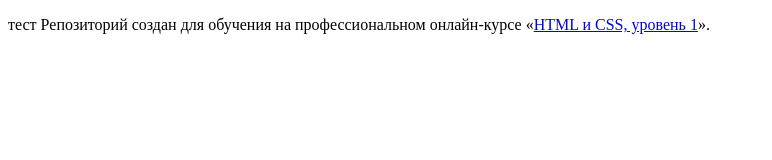
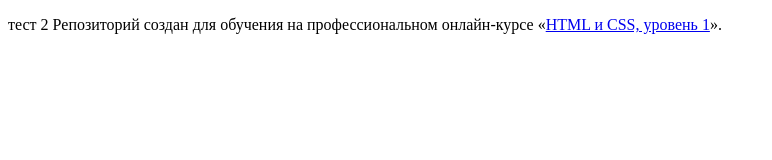
Before and after one commit to Goldaboss/931555-barbershop, a plain HTML site: page index.html in a window 1280 px wide. Shown: the whole page, without its empty margins (0-772 px from the left). Drawn offline with Linux system fonts and the light colour scheme.

Commit message:
Update index.html

```diff
--- a/index.html
+++ b/index.html
@@ -6,7 +6,7 @@
   </head>
   <body>
 
-    <p>тест Репозиторий создан для обучения на профессиональном онлайн‑курсе «<a href="https://htmlacademy.ru/intensive/htmlcss">HTML и CSS, уровень 1</a>».</p>
+    <p>тест 2 Репозиторий создан для обучения на профессиональном онлайн‑курсе «<a href="https://htmlacademy.ru/intensive/htmlcss">HTML и CSS, уровень 1</a>».</p>
 
   </body>
 </html>
```
